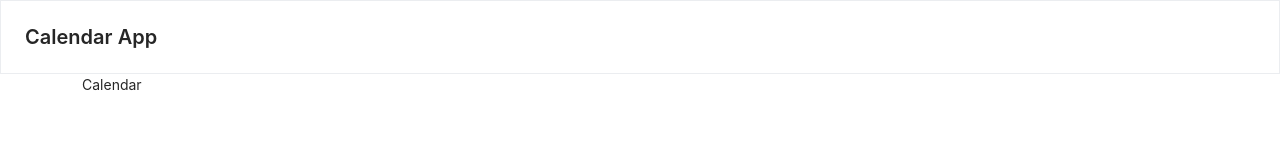
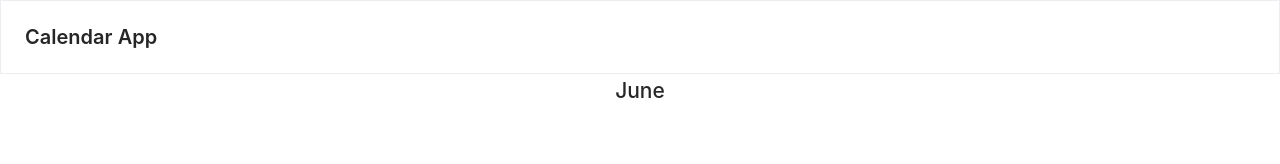
Before and after one commit to Edixon-vanVliet/Calendar, a React (Create React App) app: page / in a window 1280 px wide. Shown: the top 164 px of the page. Built offline with nearby package versions, Linux system fonts and the light colour scheme.

Commit message:
Get current month

```diff
--- a/src/components/calendar/Calendar.js
+++ b/src/components/calendar/Calendar.js
@@ -1,9 +1,16 @@
-import React from "react";
+import React, { useState } from "react";
+import moment from "moment";
 
 import "./calendar.css";
 
 const Calendar = () => {
-  return <div className="calendar">Calendar</div>;
+  const [date] = useState(moment());
+
+  return (
+    <div className="calendar">
+      <h2>{date.format("MMMM")}</h2>
+    </div>
+  );
 };
 
 export default Calendar;
--- a/src/components/calendar/calendar.css
+++ b/src/components/calendar/calendar.css
@@ -0,0 +1,3 @@
+.calendar > h2 {
+  text-align: center;
+}
```
